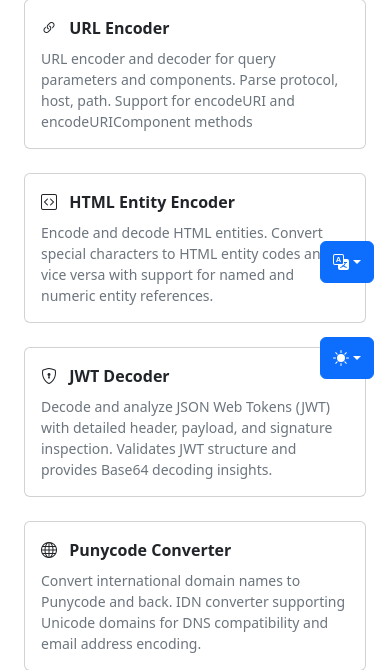
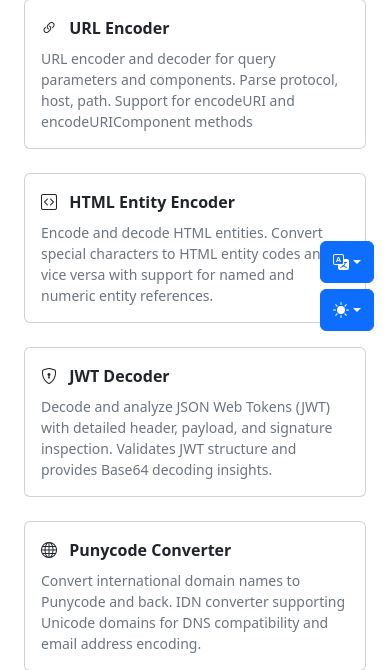
Before and after one commit to RamonKaes/WebDev-Tools, a PHP site: page /index.php in a window 390 px wide. Shown: the part 449-1119 px from the top of the page. Run offline with PHP 8.4, Linux system fonts and the light colour scheme; some libraries are stand-ins or nearby versions.

Commit message:
Lift the floating theme and language buttons above the footer on small screens
Below 992px the legal links now live in a footer at the bottom of the
page, and the theme button covered the last link. The theme button
moves up by 3rem and the language button by 0.5rem on those screens;
desktop is unchanged.

Co-Authored-By: Claude Fable 5.1 <noreply@anthropic.com>

```diff
--- a/assets/css/style.css
+++ b/assets/css/style.css
@@ -335,6 +335,19 @@ button:active:not(:disabled) {
 .bd-mode-toggle .dropdown-item:active svg {
   fill: currentColor;
   color: white;
+}
+
+/* Below the desktop breakpoint the legal links sit in a footer at the very
+   bottom of the page. Lift both floating buttons so they clear it: the theme
+   button by three rem, the language button just enough to keep its distance. */
+@media (max-width: 991px) {
+  .bd-mode-toggle.mb-3 {
+    margin-bottom: 4rem !important;
+  }
+
+  .bd-language-toggle {
+    margin-bottom: 7.5rem;
+  }
 }
 
 /* ============================================
```
